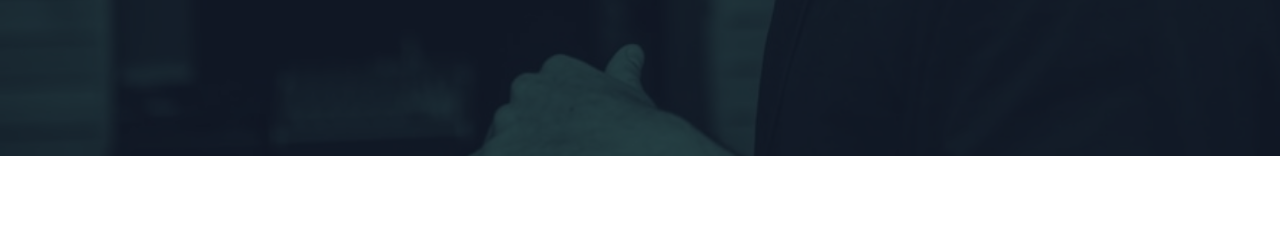
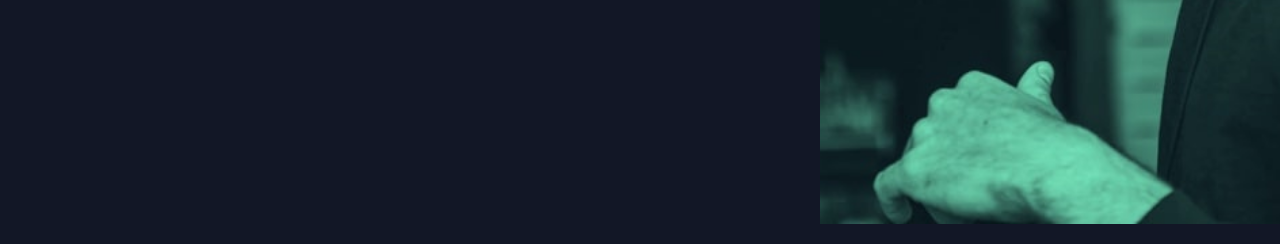
Before and after one commit to korcakSEA/pod-request-access-landing-page-sass, a website: page index.html in a window 1280 px wide. Shown: the part 644-888 px from the top of the page. Before the commit the page ends 800 px from the top, so only its background shows below. Drawn offline with Linux system fonts and the light colour scheme.

Commit message:
Position here image for screen bigger than 768px, change form element layout

```diff
--- a/scss/abstracts/_variables.scss
+++ b/scss/abstracts/_variables.scss
@@ -7,6 +7,7 @@ $spacing: (
   300:px-to-rem(24),
   400:px-to-rem(32),
   500:px-to-rem(40),
+  600:px-to-rem(44),
   700:px-to-rem(56),
   800:px-to-rem(64),
   1000:px-to-rem(80),
--- a/scss/style.scss
+++ b/scss/style.scss
@@ -7,15 +7,24 @@
   min-height: 100vh;
   position: relative;
   background-color: hsl(var(--clr-bg), 0.8);
+
+  @include respond-to(md) {
+    background-color: hsl(var(--clr-bg));
+    padding: var(--spacing-600);
+  }
 }
 
 .hero {
   --gap: 0;
+  @include respond-to(md){
+    --gap:var(--spacing-1300);
+  }
   padding: var(--spacing-400);
   min-height: 100vh;
 
   // For Mobile
-  place-content: center;
+  place-items: center;
+
 
   /* Hero content */
   &__content {
@@ -29,17 +38,17 @@
 
   }
 
-  &__title{
+  &__title {
     @extend %text-preset-1;
-    color:hsl(var(--clr-primary));
+    color: hsl(var(--clr-primary));
     margin-bottom: var(--spacing-100);
 
-    span{
+    span {
       color: var(--text-white);
     }
   }
 
-  &__description{
+  &__description {
     @extend %text-preset-2;
     color: hsl(var(--clr-secondary-tint));
     margin-bottom: var(--spacing-500);
@@ -50,53 +59,84 @@
     justify-content: space-between;
     margin-bottom: var(--spacing-500);
 
-    .hero__logo-item{
+    @include respond-to(md) {
+      padding-top: var(--spacing-300);
+    }
+
+    .hero__logo-item {
       height: 1rem;
+
+      @include respond-to(md) {
+        height: 2rem;
+      }
     }
   }
 
   /****** Form *****/
-  &__form{
+  &__form {
     max-width: 28rem;
   }
 
-  &__form-group{
+  &__form-group {
     margin-bottom: var(--spacing-100);
+
+    @include respond-to(md) {
+      display: flex;
+      flex-wrap: wrap;
+      padding: var(--spacing-50);
+      background-color: hsl(var(--clr-secondary));
+      border-radius: 28px;
+    }
   }
 
   &__input,
-  &__button{
+  &__button {
     @extend %text-preset-3;
     width: 100%;
-    padding:var(--spacing-100) var(--spacing-400);
-    border:none;
+    padding: var(--spacing-100) var(--spacing-400);
+    border: none;
     border-radius: var(--spacing-500);
+
+    @include respond-to(md) {
+      width: max-content
+    }
   }
 
-  &__input{
+  &__input {
     margin-bottom: var(--spacing-100);
     background-color: hsl(var(--clr-secondary-shade));
     color: var(--text-white);
 
-    &:focus{
+    &::placeholder{
+      color: inherit;
+      opacity: 0.7;
+    }
+
+    @include respond-to(md) {
+      background-color: transparent;
+      margin: 0;
+      flex-grow: 1;
+    }
+
+    &:focus {
       outline: none;
     }
 
-    &.outline{
+    &.outline {
       border: 2px solid hsl(var(--clr-warning));
     }
   }
 
-  &__button{
+  &__button {
     background-color: hsl(var(--clr-primary));
 
-    &:hover{
+    &:hover {
       background-color: var(--btn-hover);
       cursor: pointer;
     }
   }
 
-  &__error{
+  &__error {
     height: 12px;
     @extend %text-preset-3;
     color: hsl(var(--clr-warning));
@@ -115,11 +155,24 @@
     width: 100%;
     height: 100%;
 
+    @include respond-to(md) {
+      z-index: 0;
+      width: px-to-rem(460);
+      height: px-to-rem(868);
+      top: 0;
+      right: 0;
+      left: auto;
+    }
+
     &-file {
       width: 100%;
       height: 100%;
       mix-blend-mode: multiply;
       object-fit: cover;
+
+      @include respond-to(md) {
+        mix-blend-mode: normal;
+      }
     }
   }
 
```
Also changed, not shown: dist/css/style.css.
